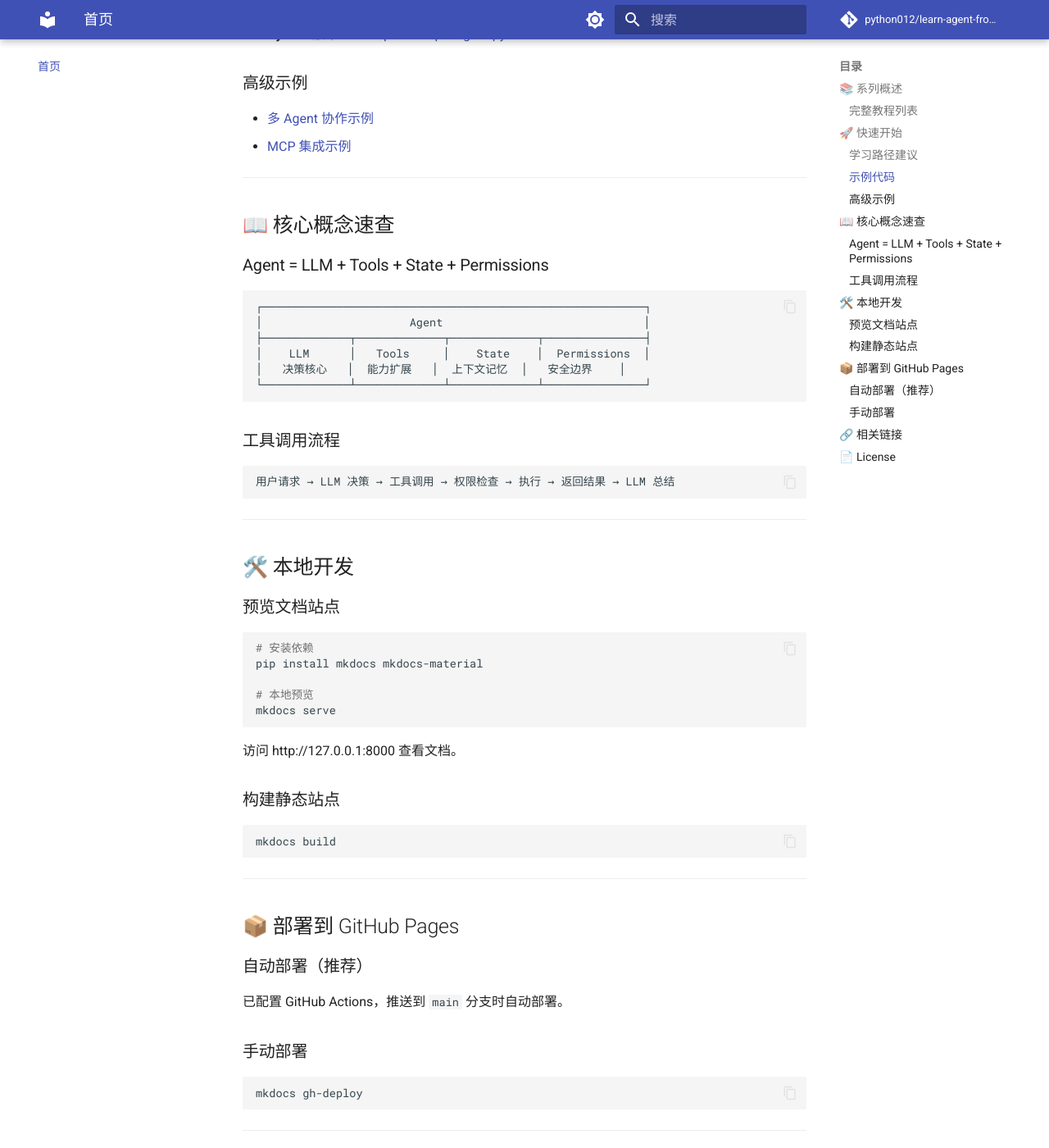
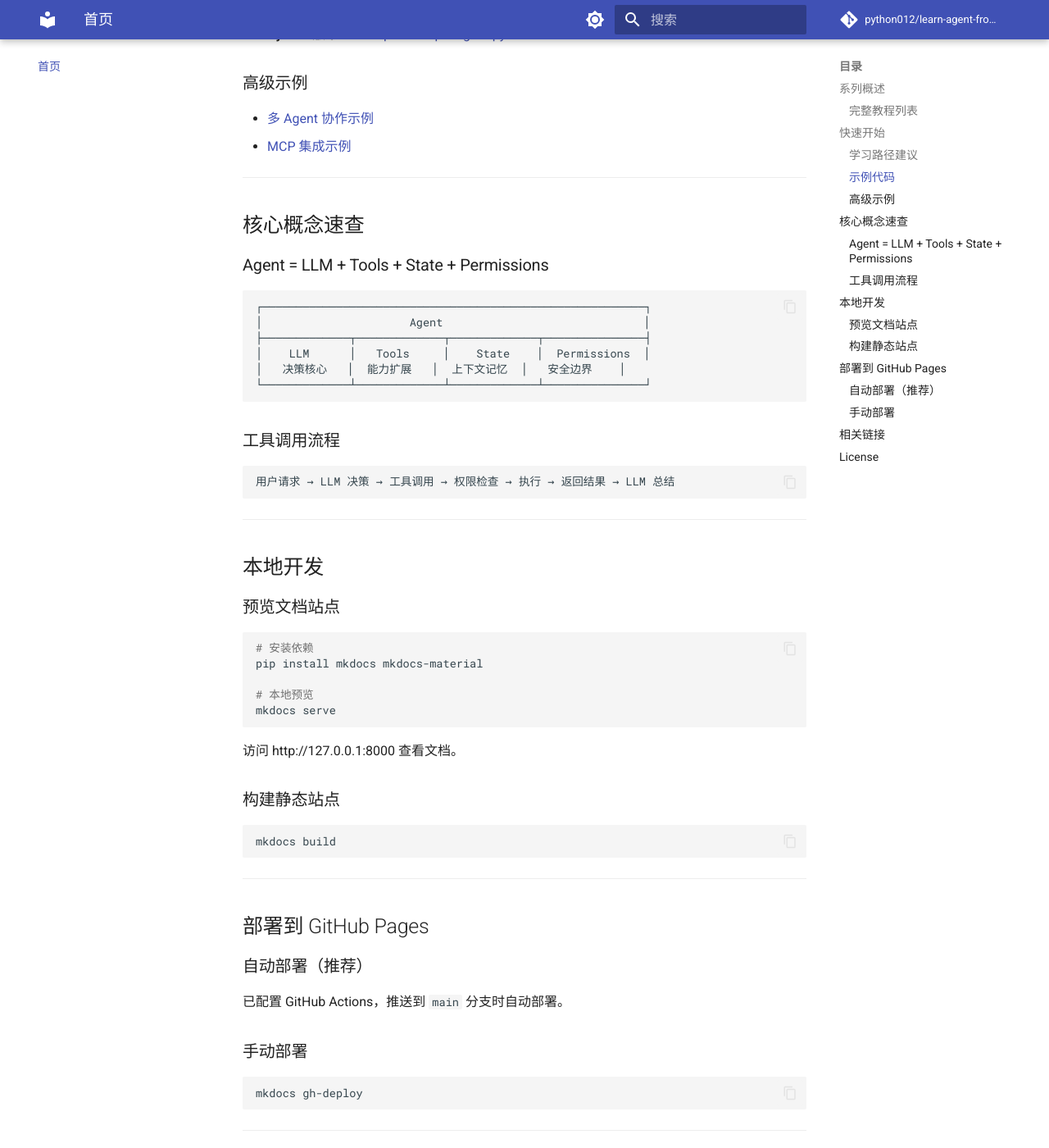
Before and after one commit to python012/learn-agent-from-claude-code, an MkDocs documentation site: the page built from docs-site/README.md, in a window 1280 px wide and 1400 px high, scrolled down 1369 px. Shown: the whole window at 82% size. Built offline with MkDocs 1.6.1 and Material for MkDocs 9.7.7, drawn with Linux system fonts in a browser that asks for light colours; comment, search, counter and statistics services are not loaded; some of the changed text lies outside the part shown.

```diff
--- a/docs-site/README.md
+++ b/docs-site/README.md
@@ -27,7 +28,7 @@
 
 ---
 
-## 🚀 快速开始
+## 快速开始
 
 ### 学习路径建议
 
@@ -49,7 +50,7 @@
 
 ---
 
-## 📖 核心概念速查
+## 核心概念速查
 
 ### Agent = LLM + Tools + State + Permissions
 
@@ -70,7 +71,7 @@
 
 ---
 
-## 🛠️ 本地开发
+## 本地开发
 
 ### 预览文档站点
 
@@ -92,7 +93,7 @@ mkdocs build
 
 ---
 
-## 📦 部署到 GitHub Pages
+## 部署到 GitHub Pages
 
 ### 自动部署（推荐）
 
@@ -106,7 +107,7 @@ mkdocs gh-deploy
 
 ---
 
-## 🔗 相关链接
+## 相关链接
 
 - [GitHub 仓库](https://github.com/python012/learn-agent-from-claude-code)
 - [Issue 反馈](https://github.com/python012/learn-agent-from-claude-code/issues)
@@ -114,6 +115,6 @@ mkdocs gh-deploy
 
 ---
 
-## 📄 License
+## License
 
 MIT License
```
Also changed, not shown: other parts of docs-site/README.md (+2 -1 lines).
